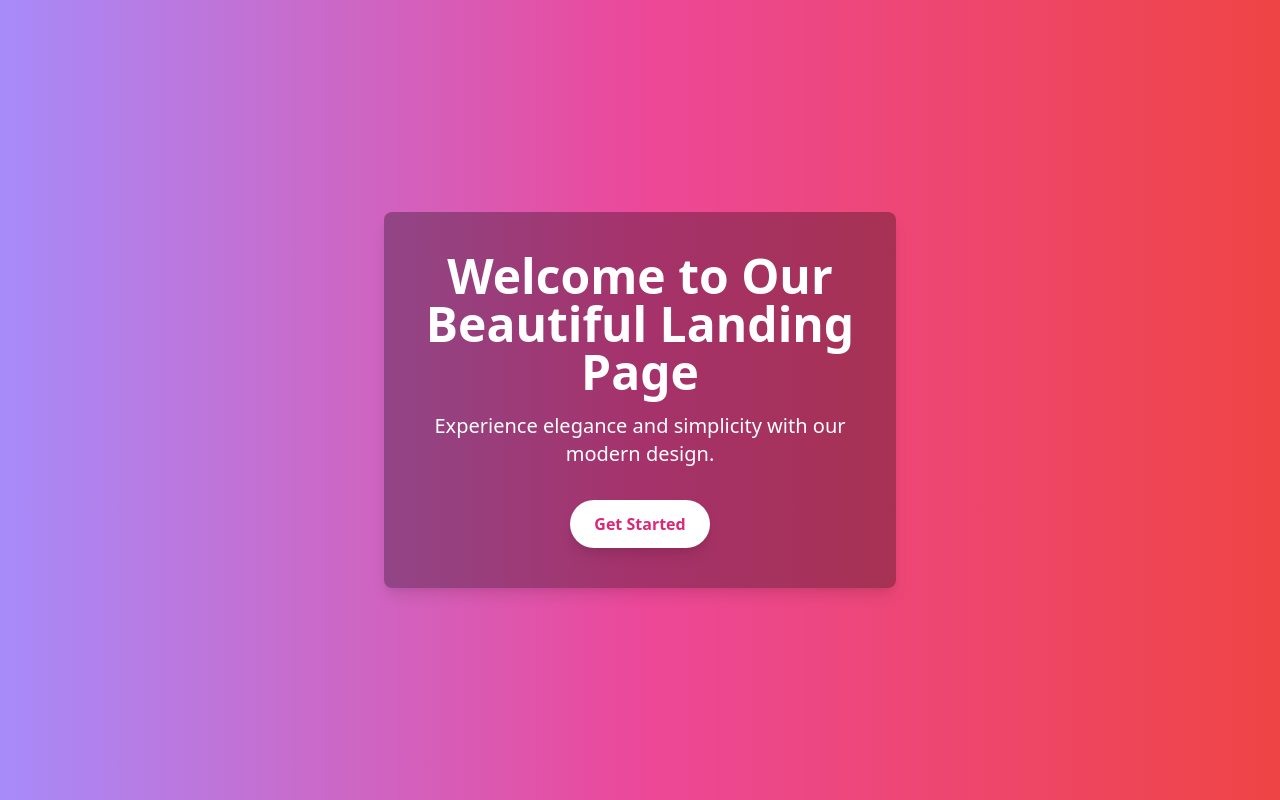
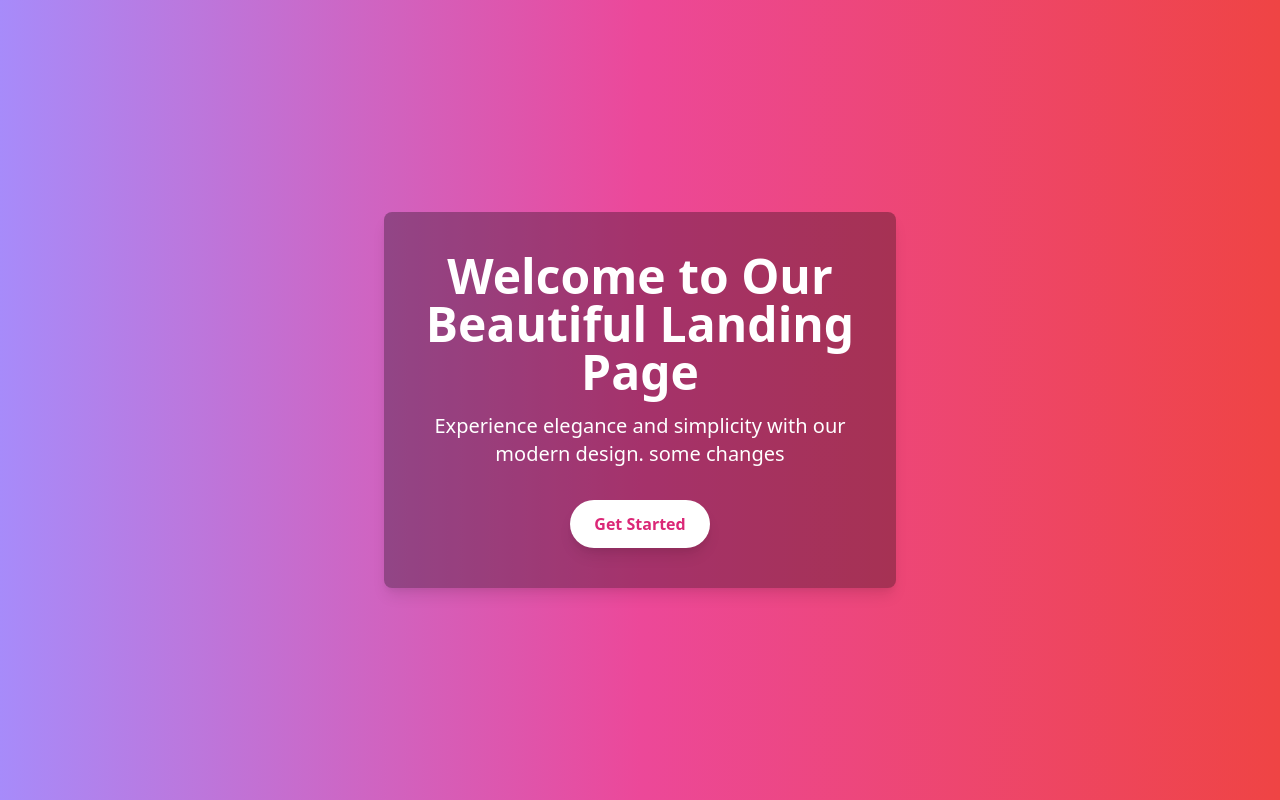
Before and after one commit to imTanush02/jenkins-tute, a plain HTML site: page templates/landing.html in a window 1280 px wide. Drawn offline with nearby package versions, Linux system fonts and the light colour scheme.

Commit message:
some changes

```diff
--- a/templates/landing.html
+++ b/templates/landing.html
@@ -9,7 +9,7 @@
 <body class="bg-gradient-to-r from-purple-400 via-pink-500 to-red-500 min-h-screen flex items-center justify-center">
     <div class="text-center text-white p-10 max-w-lg rounded-lg shadow-lg bg-black bg-opacity-30">
         <h1 class="text-5xl font-bold mb-4">Welcome to Our Beautiful Landing Page</h1>
-        <p class="text-xl mb-8">Experience elegance and simplicity with our modern design.</p>
+        <p class="text-xl mb-8">Experience elegance and simplicity with our modern design. some changes</p>
         <a href="#" class="inline-block bg-white text-pink-600 font-semibold px-6 py-3 rounded-full shadow-lg hover:bg-pink-700 hover:text-white transition duration-300">Get Started</a>
     </div>
 </body>
```
